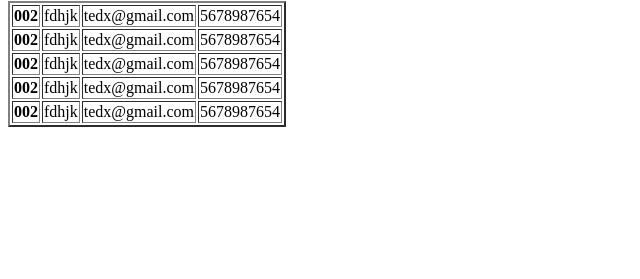
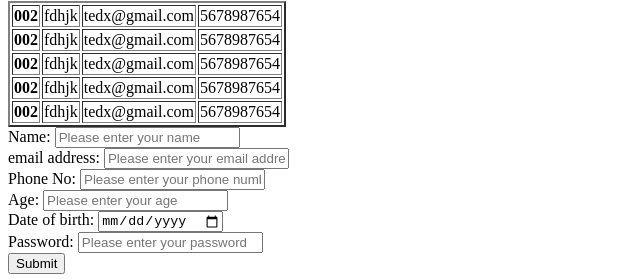
Before and after one commit to BoluCello/git-tutorial, a plain HTML site: page index.html in a window 1280 px wide. Shown: the part 1455-1734 px from the top of the page, without its empty margins (0-640 px from the left). Before the commit the page ends 1590 px from the top, so only its background shows below. Drawn offline with Linux system fonts and the light colour scheme.

Commit message:
form element added

```diff
--- a/index.html
+++ b/index.html
@@ -96,5 +96,33 @@
     </table>
     <!-- It works!! -->
 
+    <form action="">
+        <label for="">Name:</label>
+        <input type="text" placeholder="Please enter your name">
+        <br>
+
+        <label for="">email address:</label>
+        <input type="email" placeholder="Please enter your email address">
+        <br>
+
+        <label for="">Phone No:</label>
+        <input type="tel" placeholder="Please enter your phone number">
+        <br>
+
+        <label for="">Age:</label>
+        <input type="number" placeholder="Please enter your age">
+        <br>
+
+        <label for="">Date of birth:</label>
+        <input type="date" placeholder="Please enter your date of birth">
+        <br>
+
+        <label for="">Password:</label>
+        <input type="password" placeholder="Please enter your password">
+        <br>
+
+        <input type="submit">
+
+    </form>
 </body>
 </html>
```
